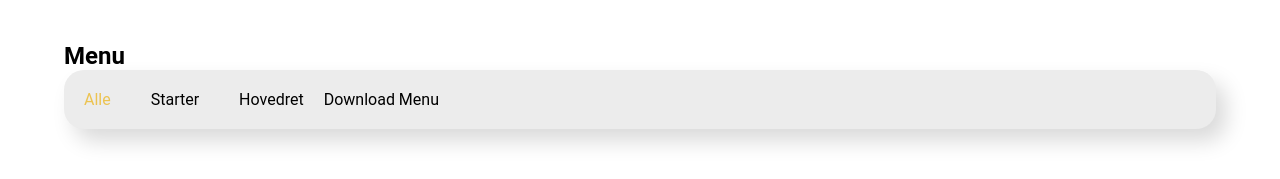
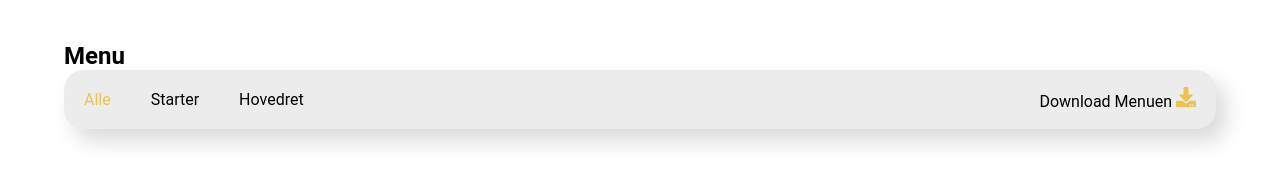
Before and after one commit to NoelDj/el-meson-canario, a plain HTML site: page index.html in a window 1280 px wide. Shown: the part 1532-1711 px from the top of the page. Drawn offline with nearby package versions, Linux system fonts and the light colour scheme; no server answers.

Commit message:
download button

```diff
--- a/css/menu.css
+++ b/css/menu.css
@@ -34,13 +34,22 @@ input[type="reset"] {
     display: inline-block;
 }
 
+.download {
+    position: absolute;
+    right: 20px;
+}
+
+.download img {
+    width: 20px;
+}
+
 .options {
     box-shadow: var(--shadow);
     display: flex;
     border-radius: 20px;
     margin-bottom: 30px;
     align-items: center;
-
+    position: relative;
     background: #ececec;
 }
 
--- a/index.html
+++ b/index.html
@@ -88,7 +88,7 @@
                 <button class="arrange active" data-filter="alle">Alle</button>
                 <button class="arrange" data-filter="7">Starter</button>
                 <button class="arrange" data-filter="9">Hovedret</button>
-                <button class="download">Download Menu</button>
+                <button class="download"><a href="menukort.pdf" target="_blank">Download Menuen <img src="images/SVG/download.svg" alt=""></a></button>
             </div>
 
             <section class="dishes">
```
Also changed, not shown: images/SVG/download.svg (added), 2 other files.
